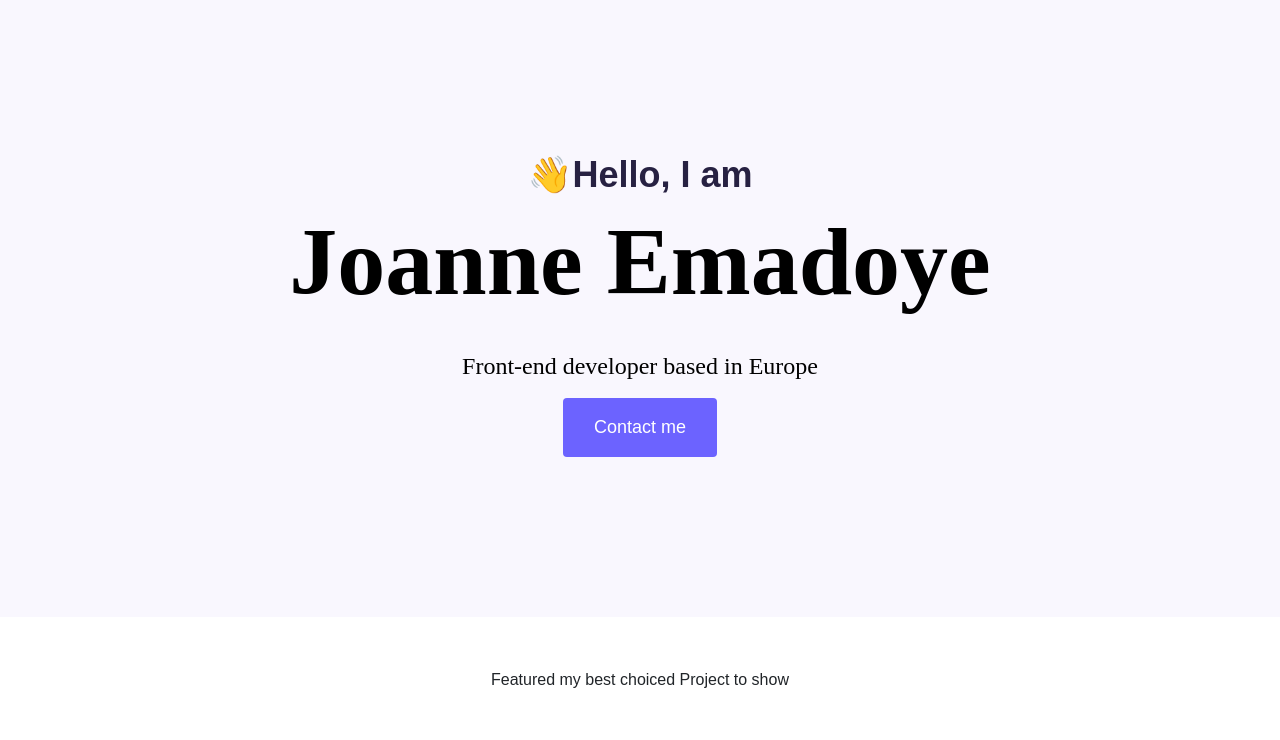
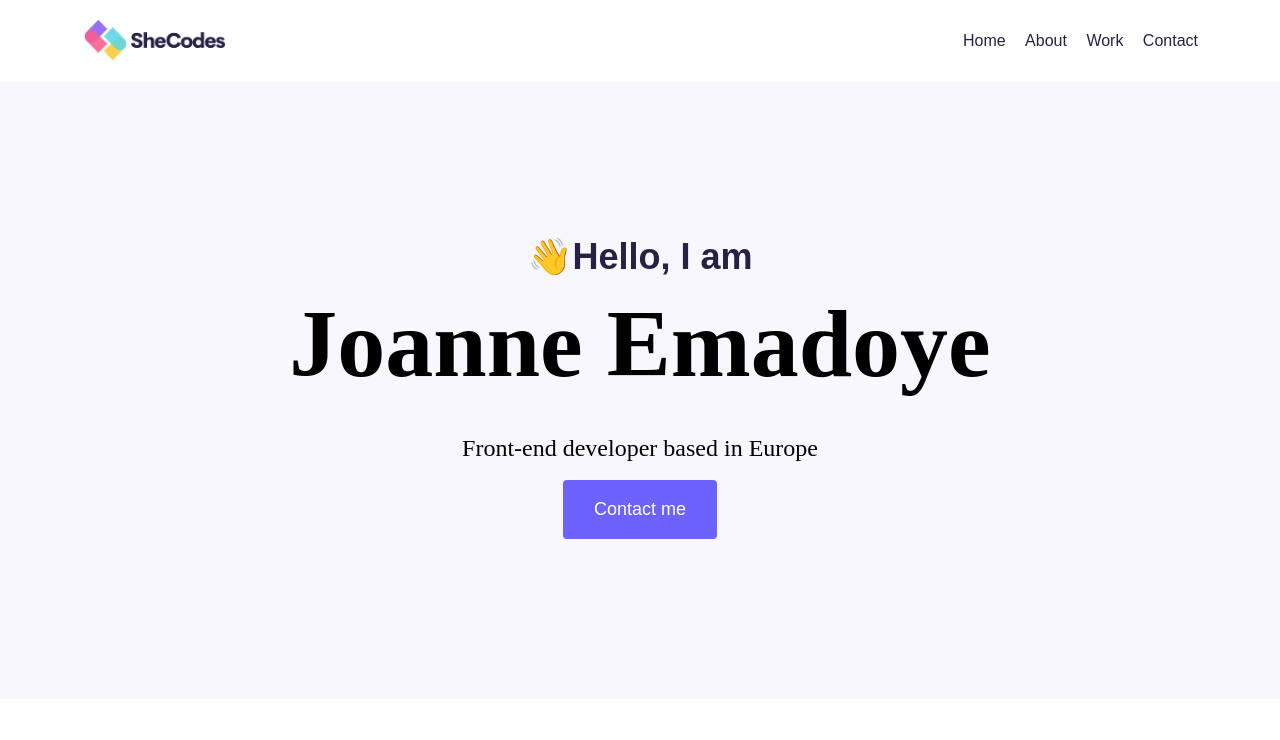
Before and after one commit to Emadoye/Joanne-s-Portfolio, a plain HTML site: page index.html in a window 1280 px wide. Shown: the top 740 px of the page. Drawn offline with nearby package versions, Linux system fonts and the light colour scheme.

Commit message:
Added the nav bar

```diff
--- a/css/styles.css
+++ b/css/styles.css
@@ -114,6 +114,37 @@ h2 {
   margin-right: 120px;
 }
 
+.logo {
+  max-height: 40px;
+}
+
+nav {
+  padding: 20px 0;
+}
+
+nav ul {
+  margin: 0px;
+  padding: 0px;
+}
+
+nav li {
+  display: inline;
+  list-style: none;
+  line-height: 42px;
+  margin-left: 15px;
+}
+
+nav a {
+  text-decoration: none;
+  color: #272142;
+  transition: all 100ms ease-in-out;
+}
+
+nav a:hover,
+nav li.active a {
+  color: var(--branding-color);
+}
+
 @media (max-width: 900px) {
   h1 {
     font-size: 60px;
--- a/index.html
+++ b/index.html
@@ -18,6 +18,34 @@
     <title>Document</title>
   </head>
   <body>
+    <div class="container">
+      <nav class="d-flex justify-content-between">
+        <img
+          src="/images/logo-shecodes.png.png"
+          alt=""
+          class="logo d-none d-md-block"
+        />
+        <img
+          src="/images/logo-small.jpg"
+          alt=""
+          class="logo d-block d-md-none"
+        />
+        <ul>
+          <li>
+            <a href="/">Home </a>
+          </li>
+          <li>
+            <a href="/about.html"> About </a>
+          </li>
+          <li>
+            <a href="/work.html">Work </a>
+          </li>
+          <li>
+            <a href="/contact.html"> Contact </a>
+          </li>
+        </ul>
+      </nav>
+    </div>
     <div class="hero">
       <p>👋Hello, I am</p>
       <h1>Joanne Emadoye</h1>
```
Also changed, not shown: images/logo-shecodes.png.png (added), images/logo-small.jpg (added).
